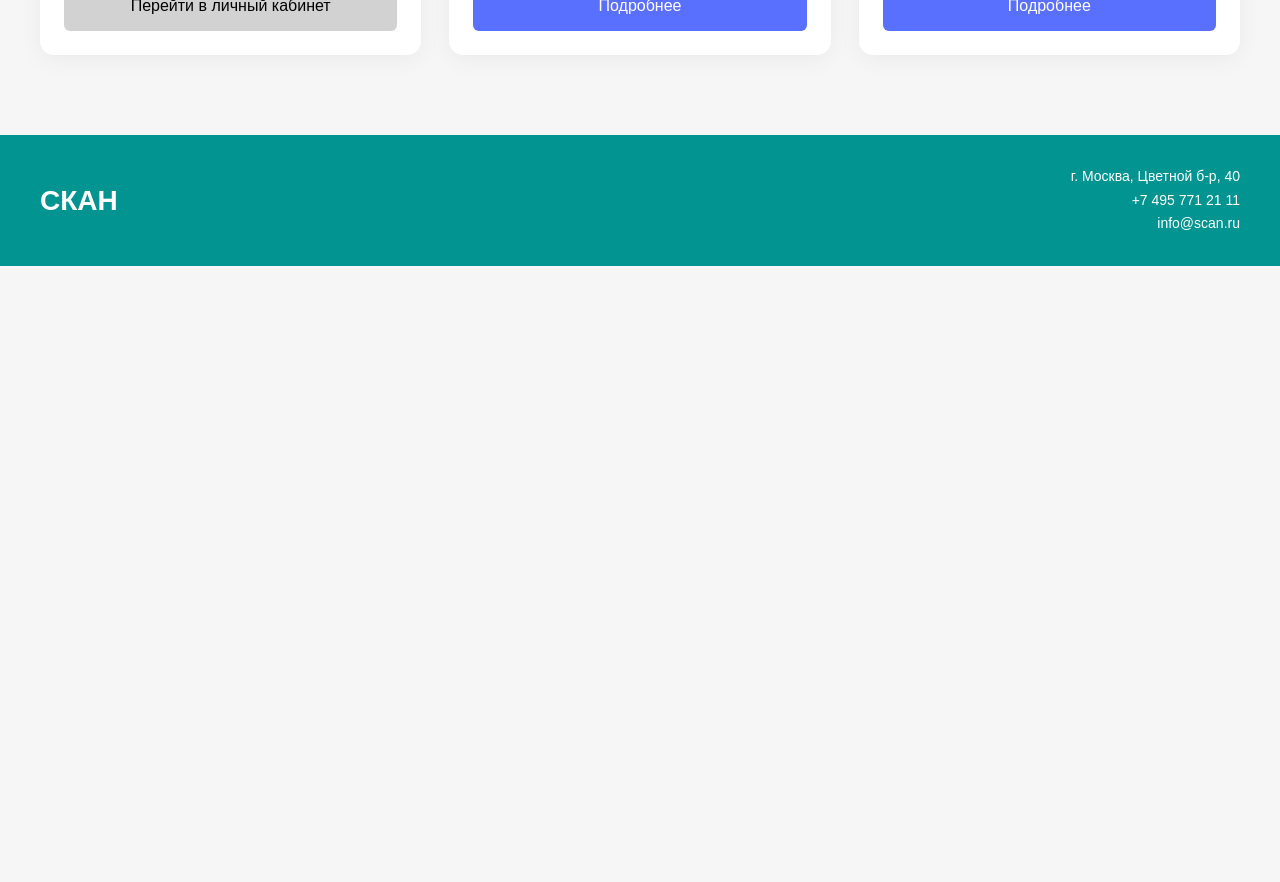
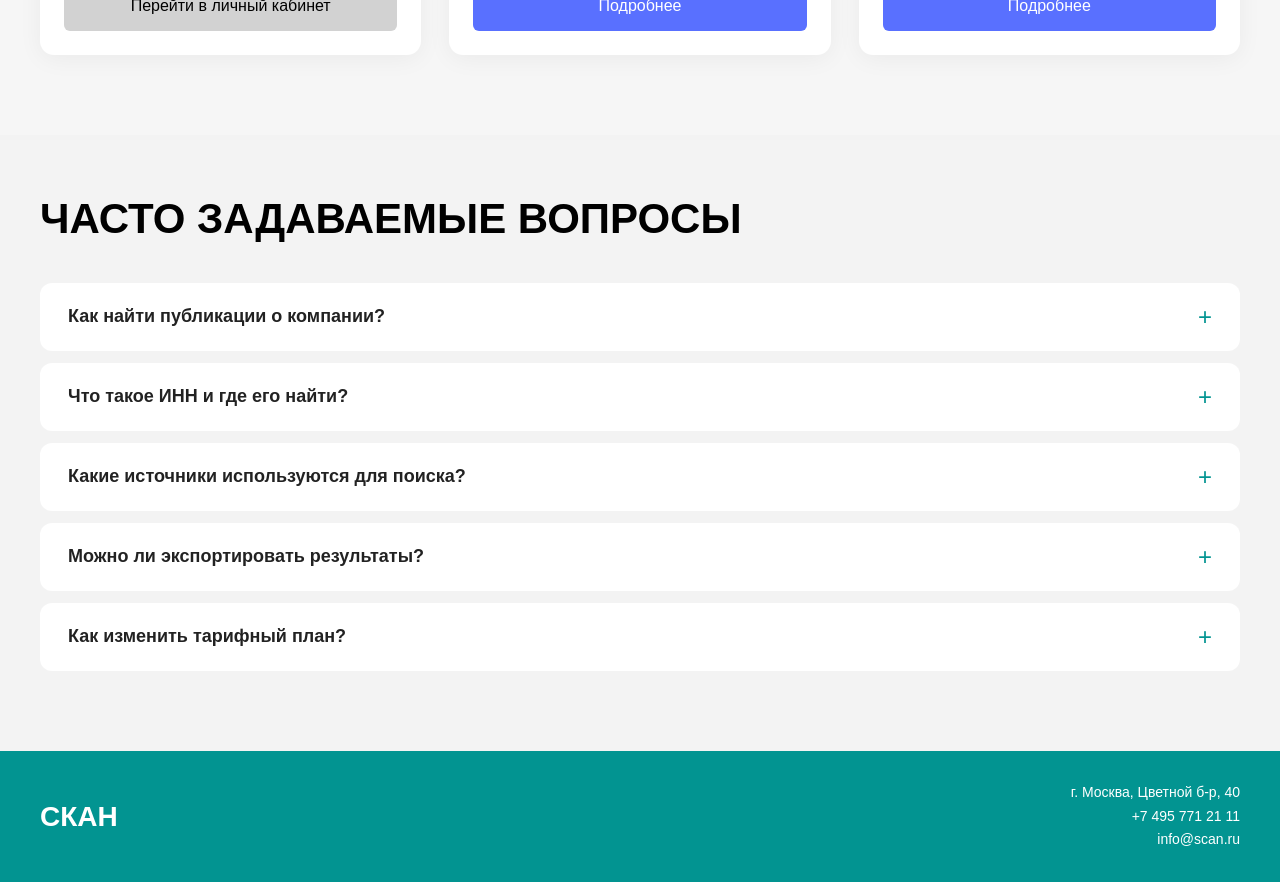
Before and after one commit to Viktor1cod/Scan, a React (Vite) app: page / in a window 1280 px wide. Shown: the part 2100-2982 px from the top of the page. Before the commit the page ends 2366 px from the top, so only its background shows below. Built offline with nearby package versions, Linux system fonts and the light colour scheme.

Commit message:
add FAQ section with accordion on home page

```diff
--- a/src/App.jsx
+++ b/src/App.jsx
@@ -4,6 +4,7 @@ import Header from "./components/Header";
 import Hero from "./components/Hero";
 import WhyUs from "./components/WhyUs";
 import Tariffs from "./components/Tariffs";
+import Faq from "./components/Faq";
 import Footer from "./components/Footer";
 import Login from "./pages/Login";
 import SearchPage from "./pages/SearchPage";
@@ -19,6 +20,7 @@ function HomePage() {
         <Hero />
         <WhyUs />
         <Tariffs currentPlan={currentPlan} />
+        <Faq />
       </main>
       <Footer />
     </>
--- /dev/null
+++ b/src/components/Faq.css
@@ -0,0 +1,84 @@
+.faq {
+  padding: 60px 0 80px;
+  background: #f3f3f3;
+}
+
+.faq__title {
+  margin: 0 0 40px;
+  font-size: 42px;
+  font-weight: 900;
+}
+
+.faq__list {
+  display: flex;
+  flex-direction: column;
+  gap: 12px;
+}
+
+.faq__item {
+  background: #fff;
+  border-radius: 12px;
+  overflow: hidden;
+}
+
+.faq__question {
+  width: 100%;
+  display: flex;
+  justify-content: space-between;
+  align-items: center;
+  gap: 16px;
+  padding: 22px 28px;
+  background: none;
+  border: none;
+  cursor: pointer;
+  font-size: 18px;
+  font-weight: 600;
+  text-align: left;
+  color: #222;
+  transition: background 0.15s;
+}
+
+.faq__question:hover {
+  background: #f9f9f9;
+}
+
+.faq__icon {
+  font-size: 24px;
+  font-weight: 400;
+  color: #029491;
+  flex-shrink: 0;
+  line-height: 1;
+}
+
+.faq__answer {
+  margin: 0;
+  padding: 0 28px 22px;
+  font-size: 15px;
+  line-height: 1.65;
+  color: #555;
+}
+
+.faq__item--open .faq__question {
+  color: #029491;
+}
+
+@media (max-width: 768px) {
+  .faq {
+    padding: 30px 0 40px;
+  }
+
+  .faq__title {
+    font-size: 26px;
+    margin-bottom: 24px;
+  }
+
+  .faq__question {
+    font-size: 15px;
+    padding: 16px 18px;
+  }
+
+  .faq__answer {
+    font-size: 13px;
+    padding: 0 18px 16px;
+  }
+}
--- /dev/null
+++ b/src/components/Faq.jsx
@@ -0,0 +1,60 @@
+import { useState } from "react";
+import "./Faq.css";
+
+const questions = [
+  {
+    question: "Как найти публикации о компании?",
+    answer:
+      "Перейдите на страницу поиска, введите ИНН компании из 10 цифр, укажите диапазон дат и количество документов. После этого нажмите кнопку «Поиск» — система найдёт все публикации за выбранный период.",
+  },
+  {
+    question: "Что такое ИНН и где его найти?",
+    answer:
+      "ИНН (Идентификационный номер налогоплательщика) — уникальный 10-значный код компании. Его можно найти на сайте ФНС, в официальных документах компании или в открытых реестрах юридических лиц.",
+  },
+  {
+    question: "Какие источники используются для поиска?",
+    answer:
+      "Система анализирует публикации из крупнейших российских деловых изданий: РБК, Ведомости, Forbes, Коммерсантъ, VC.ru, Habr и других. Всего более 500 источников.",
+  },
+  {
+    question: "Можно ли экспортировать результаты?",
+    answer:
+      "Да, экспорт истории доступен на тарифах Pro и Business. Результаты можно сохранить в формате PDF и получить на электронную почту.",
+  },
+  {
+    question: "Как изменить тарифный план?",
+    answer:
+      "Перейдите в личный кабинет и выберите подходящий тариф. Смена тарифа происходит мгновенно, остаток по текущему тарифу пересчитывается автоматически.",
+  },
+];
+
+export default function Faq() {
+  const [openIndex, setOpenIndex] = useState(null);
+
+  const toggle = (i) => setOpenIndex(openIndex === i ? null : i);
+
+  return (
+    <section className="faq" id="faq">
+      <div className="container">
+        <h2 className="faq__title">ЧАСТО ЗАДАВАЕМЫЕ ВОПРОСЫ</h2>
+        <div className="faq__list">
+          {questions.map((item, i) => (
+            <div
+              key={i}
+              className={`faq__item ${openIndex === i ? "faq__item--open" : ""}`}
+            >
+              <button className="faq__question" onClick={() => toggle(i)}>
+                <span>{item.question}</span>
+                <span className="faq__icon">{openIndex === i ? "−" : "+"}</span>
+              </button>
+              {openIndex === i && (
+                <p className="faq__answer">{item.answer}</p>
+              )}
+            </div>
+          ))}
+        </div>
+      </div>
+    </section>
+  );
+}
```
